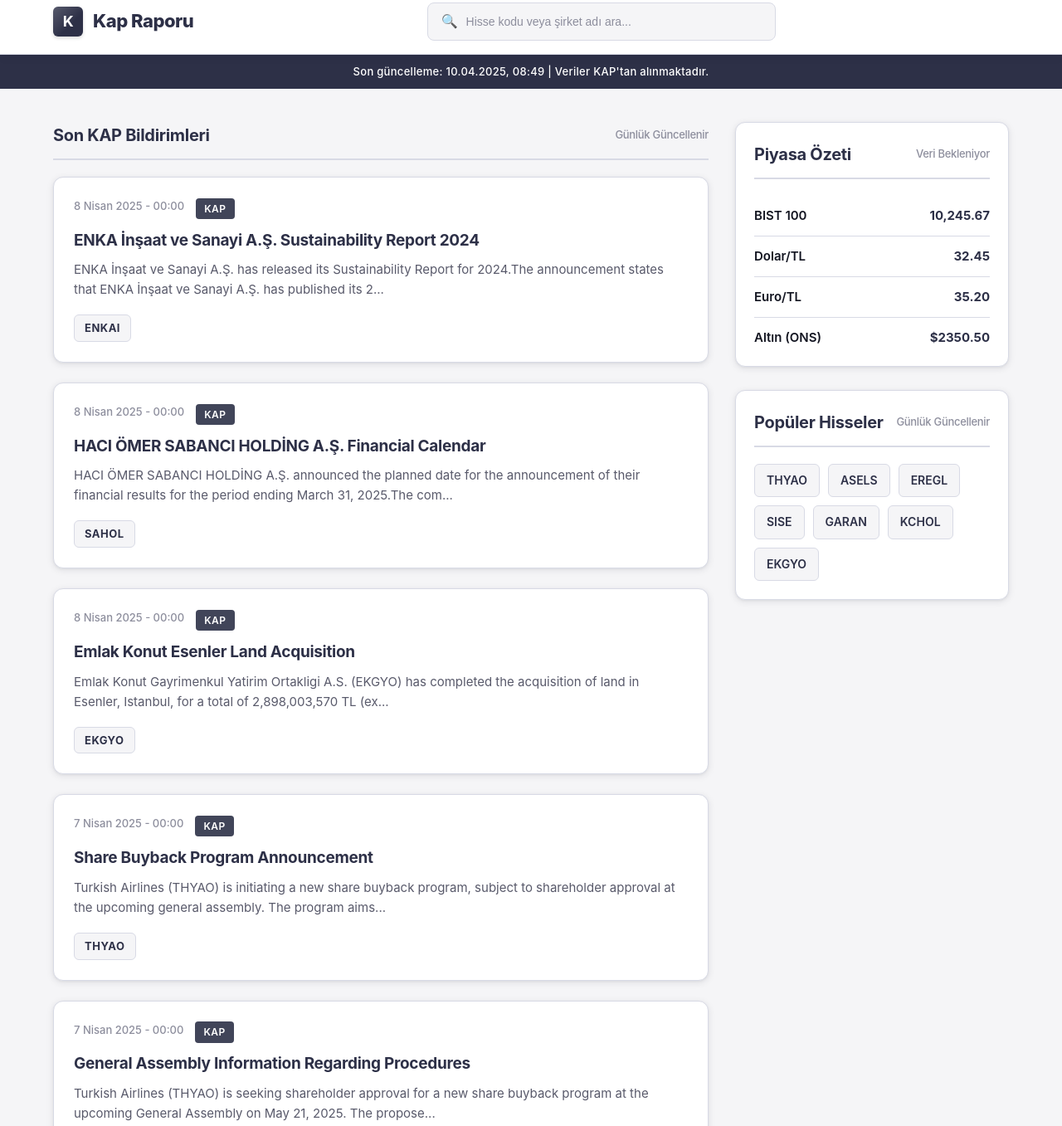
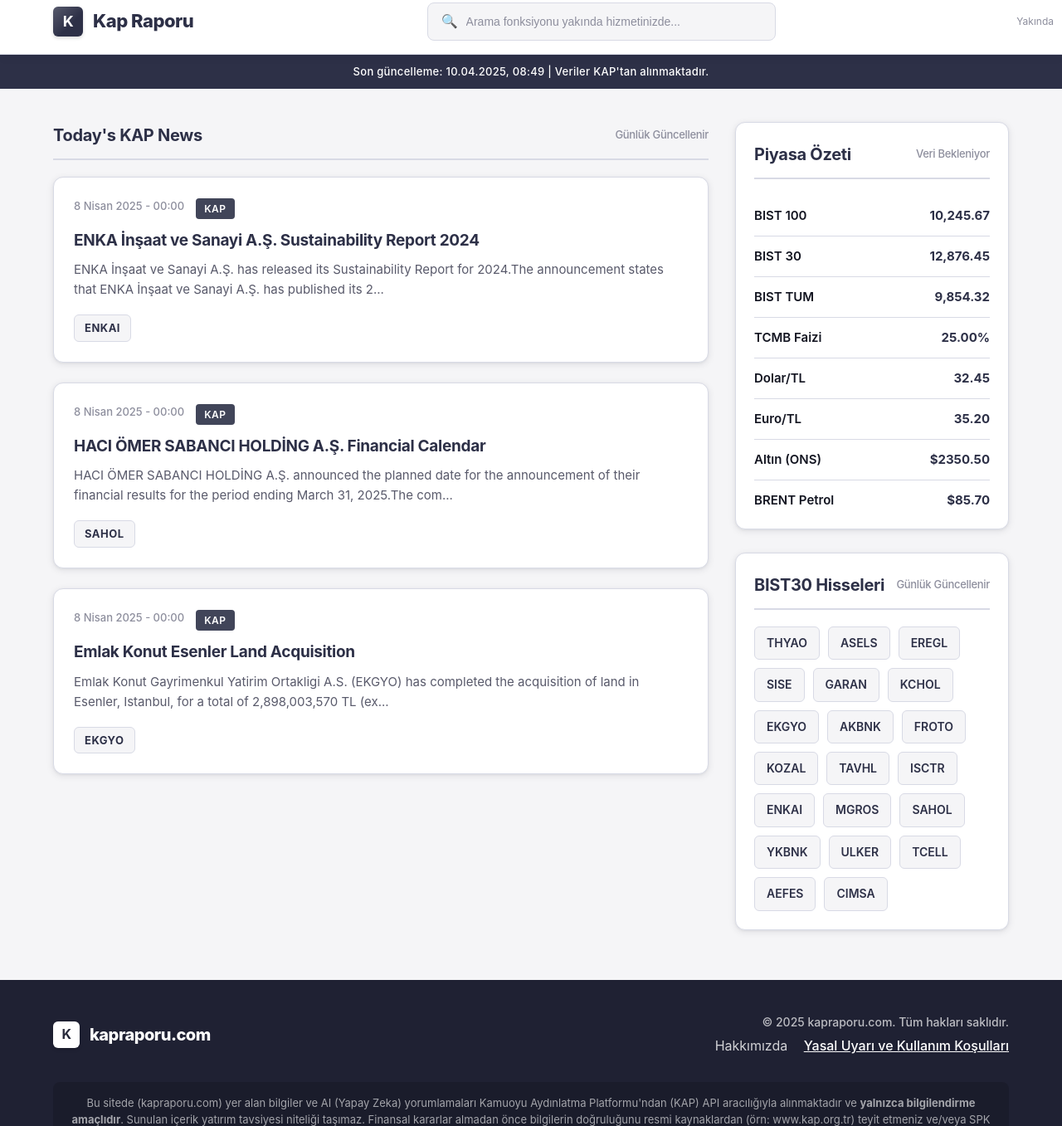
Before and after one commit to barathanaslan/kapraporu.com, a plain HTML site: page index.html in a window 1280 px wide. Shown: the part 13-1370 px from the top of the page at 83% size. Drawn offline with Linux system fonts and the light colour scheme.

Commit message:
changes on main page

```diff
--- a/components/header.js
+++ b/components/header.js
@@ -14,7 +14,8 @@ class KapHeader extends HTMLElement {
           <div class="search-container">
             <div class="search-bar">
               <div class="search-icon">🔍</div>
-                <input type="text" placeholder="Hisse kodu veya şirket adı ara..." disabled>
+              <input type="text" placeholder="Arama fonksiyonu yakında hizmetinizde..." disabled>
+              <span style="position: absolute; right: 10px; font-size: 12px; color: var(--text-lighter);">Yakında</span>
             </div>
           </div>
           <div></div>
--- a/index.html
+++ b/index.html
@@ -14,7 +14,7 @@
         <main class="main">
             <div class="news-feed">
                 <h2 class="section-title">
-                    Son KAP Bildirimleri
+                    Bugünün KAP Raporları
                     <span class="update-schedule">Günlük Güncellenir</span>
                 </h2>
 
@@ -57,15 +57,11 @@
 
                 <div class="widget-card">
                     <h3 class="section-title">
-                        Popüler Hisseler
+                        BIST30 Hisseleri
                         <span class="update-schedule">Günlük Güncellenir</span>
                     </h3>
                     <div class="stock-list-simple">
-                        <a href="stocks/thyao.html" class="stock-link">THYAO</a>
-                        <a href="stocks/asels.html" class="stock-link">ASELS</a>
-                        <a href="stocks/eregl.html" class="stock-link">EREGL</a>
-                        <a href="stocks/sise.html" class="stock-link">SISE</a>
-                        <a href="stocks/garan.html" class="stock-link">GARAN</a>
+                        <!-- Stocks will be loaded dynamically -->
                     </div>
                 </div>
             </aside>
--- a/js/main.js
+++ b/js/main.js
@@ -363,58 +363,91 @@ function loadLatestNews() {
     const newsContainer = document.querySelector('.news-feed');
     if (!newsContainer || typeof stocksData === 'undefined') return;
     let allNews = [];
+
+    // Set today's date for filtering
+    const todayDate = "8 Nisan 2025"; // For development purposes
+
     for (const symbol in stocksData) {
         const stock = stocksData[symbol];
         if (stock.news && Array.isArray(stock.news)) {
             stock.news.forEach(dayNews => {
+                // Only include news from today
+                if (dayNews.date === todayDate) {
                     if (dayNews.items && Array.isArray(dayNews.items)) {
                         dayNews.items.forEach(item => {
                             if (item.title && item.content) {
                                 allNews.push({
-                              sortable_date: dayNews.sortable_date || null, date: dayNews.date || "Tarih Yok", time: item.time || "Saat Yok", title: item.title,
+                                    sortable_date: dayNews.sortable_date || null,
+                                    date: dayNews.date || "Tarih Yok",
+                                    time: item.time || "Saat Yok",
+                                    title: item.title,
                                     desc: (typeof item.content === 'string' ? item.content.replace(/<\/?p>/g, '').substring(0, 150) : 'İçerik yok') + '...',
                                     symbol: stock.symbol
                                 });
                             }
                         });
                     }
+                }
             });
         }
     }
+
+    // Sort news by time
     allNews.sort((a, b) => {
-      if (a.sortable_date && b.sortable_date) { return b.sortable_date.localeCompare(a.sortable_date); }
-      try {
-          const dateA = parseTurkishDate(a.date); const dateB = parseTurkishDate(b.date);
-          if (!dateA || !dateB) return 0;
-          if (dateB.getTime() === dateA.getTime()) { return (b.time || '00:00').localeCompare(a.time || '00:00'); }
-          return dateB - dateA;
-      } catch (e) { console.error("Error parsing date for sorting:", a.date, b.date, e); return 0; }
+        return (b.time || '00:00').localeCompare(a.time || '00:00');
     });
-  const newsToShow = allNews.slice(0, 10); // Show 10 latest news on homepage
-  newsContainer.innerHTML = `<h2 class="section-title">Son KAP Bildirimleri<span class="update-schedule">Günlük Güncellenir</span></h2>`;
-  if (newsToShow.length > 0) {
-      newsToShow.forEach(news => {
-          const newsCard = document.createElement('div'); newsCard.className = 'news-card';
+
+    newsContainer.innerHTML = `<h2 class="section-title">Today's KAP News<span class="update-schedule">Günlük Güncellenir</span></h2>`;
+    if (allNews.length > 0) {
+        allNews.forEach(news => {
+            const newsCard = document.createElement('div');
+            newsCard.className = 'news-card';
             newsCard.innerHTML = `<div class="news-content"><div class="news-meta"><span class="news-time">${news.date || ''} - ${news.time || ''}</span><span class="news-source">KAP</span></div><h3 class="news-title">${news.title || 'Başlık Yok'}</h3><p class="news-desc">${news.desc || ''}</p><div class="related-tickers"><a href="stocks/${news.symbol.toLowerCase()}.html" class="ticker-link"><div class="ticker">${news.symbol}</div></a></div></div>`;
             newsContainer.appendChild(newsCard);
         });
-  } else { newsContainer.innerHTML += `<p>Son bildirim bulunamadı.</p>`; }
+    } else {
+        newsContainer.innerHTML += `<p style="text-align: center; padding: 20px;">Bugün için KAP bildirimi bulunamadı.</p>`;
+    }
 }
 
 // --- Homepage function: Load market summary ---
 function loadMarketSummary() {
-  const marketList = document.querySelector('.market-list'); if (!marketList) return;
-  // Replace with real data fetching eventually
-  marketList.innerHTML = `<li class="market-item"><span class="market-name">BIST 100</span><span class="market-value">10,245.67</span></li><li class="market-item"><span class="market-name">Dolar/TL</span><span class="market-value">32.45</span></li><li class="market-item"><span class="market-name">Euro/TL</span><span class="market-value">35.20</span></li><li class="market-item"><span class="market-name">Altın (ONS)</span><span class="market-value">$2350.50</span></li>`;
+    const marketList = document.querySelector('.market-list');
+    if (!marketList) return;
+
+    marketList.innerHTML = `
+        <li class="market-item"><span class="market-name">BIST 100</span><span class="market-value">10,245.67</span></li>
+        <li class="market-item"><span class="market-name">BIST 30</span><span class="market-value">12,876.45</span></li>
+        <li class="market-item"><span class="market-name">BIST TUM</span><span class="market-value">9,854.32</span></li>
+        <li class="market-item"><span class="market-name">TCMB Faizi</span><span class="market-value">25.00%</span></li>
+        <li class="market-item"><span class="market-name">Dolar/TL</span><span class="market-value">32.45</span></li>
+        <li class="market-item"><span class="market-name">Euro/TL</span><span class="market-value">35.20</span></li>
+        <li class="market-item"><span class="market-name">Altın (ONS)</span><span class="market-value">$2350.50</span></li>
+        <li class="market-item"><span class="market-name">BRENT Petrol</span><span class="market-value">$85.70</span></li>
+    `;
 }
 
 // --- Homepage function: Load popular stocks links ---
 function loadPopularStocks() {
-  const popularStocksContainer = document.querySelector('.stock-list-simple'); if (!popularStocksContainer || typeof stocksData === 'undefined') return;
-  const popularSymbols = ["THYAO", "ASELS", "EREGL", "SISE", "GARAN", "KCHOL", "EKGYO"]; // Example
-  popularStocksContainer.innerHTML = '';
-  popularSymbols.forEach(symbol => {
-      if (stocksData[symbol]) { const link = document.createElement('a'); link.href = `stocks/${symbol.toLowerCase()}.html`; link.className = 'stock-link'; link.textContent = symbol; popularStocksContainer.appendChild(link); }
+    const stocksContainer = document.querySelector('.stock-list-simple');
+    if (!stocksContainer || typeof stocksData === 'undefined') return;
+
+    // BIST30 symbols (use available ones for now)
+    const bist30Symbols = [
+        "THYAO", "ASELS", "EREGL", "SISE", "GARAN", "KCHOL", "EKGYO",
+        "AKBNK", "FROTO", "KOZAL", "TAVHL", "ISCTR", "ENKAI", "MGROS",
+        "SAHOL", "YKBNK", "ULKER", "TCELL", "AEFES", "CIMSA"
+    ];
+
+    stocksContainer.innerHTML = '';
+    bist30Symbols.forEach(symbol => {
+        if (stocksData[symbol]) {
+            const link = document.createElement('a');
+            link.href = `stocks/${symbol.toLowerCase()}.html`;
+            link.className = 'stock-link';
+            link.textContent = symbol;
+            stocksContainer.appendChild(link);
+        }
     });
 }
 
```
Also changed, not shown: hakkimizda.html (+8 -35 lines). Lines whose indentation alone changed are shown as unchanged.
